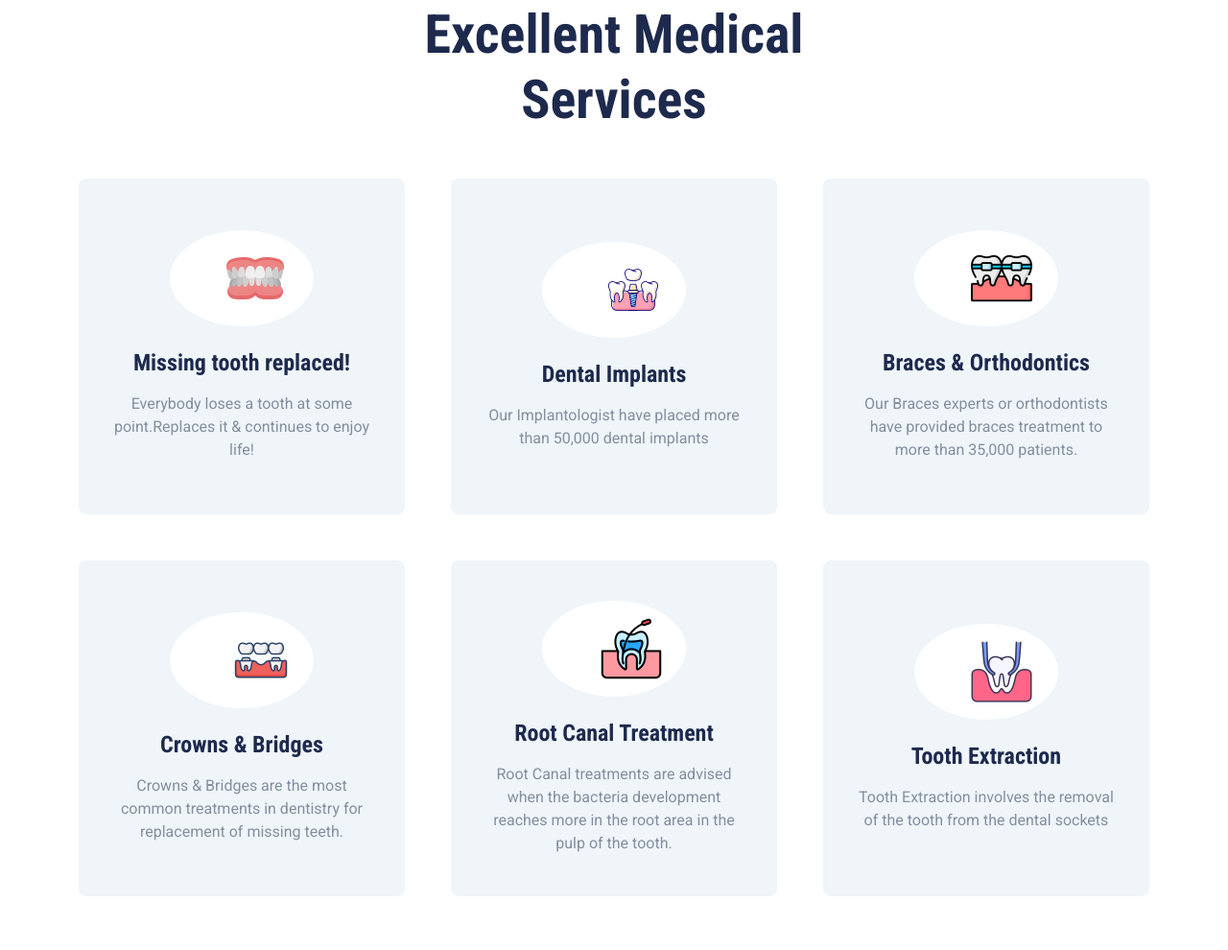
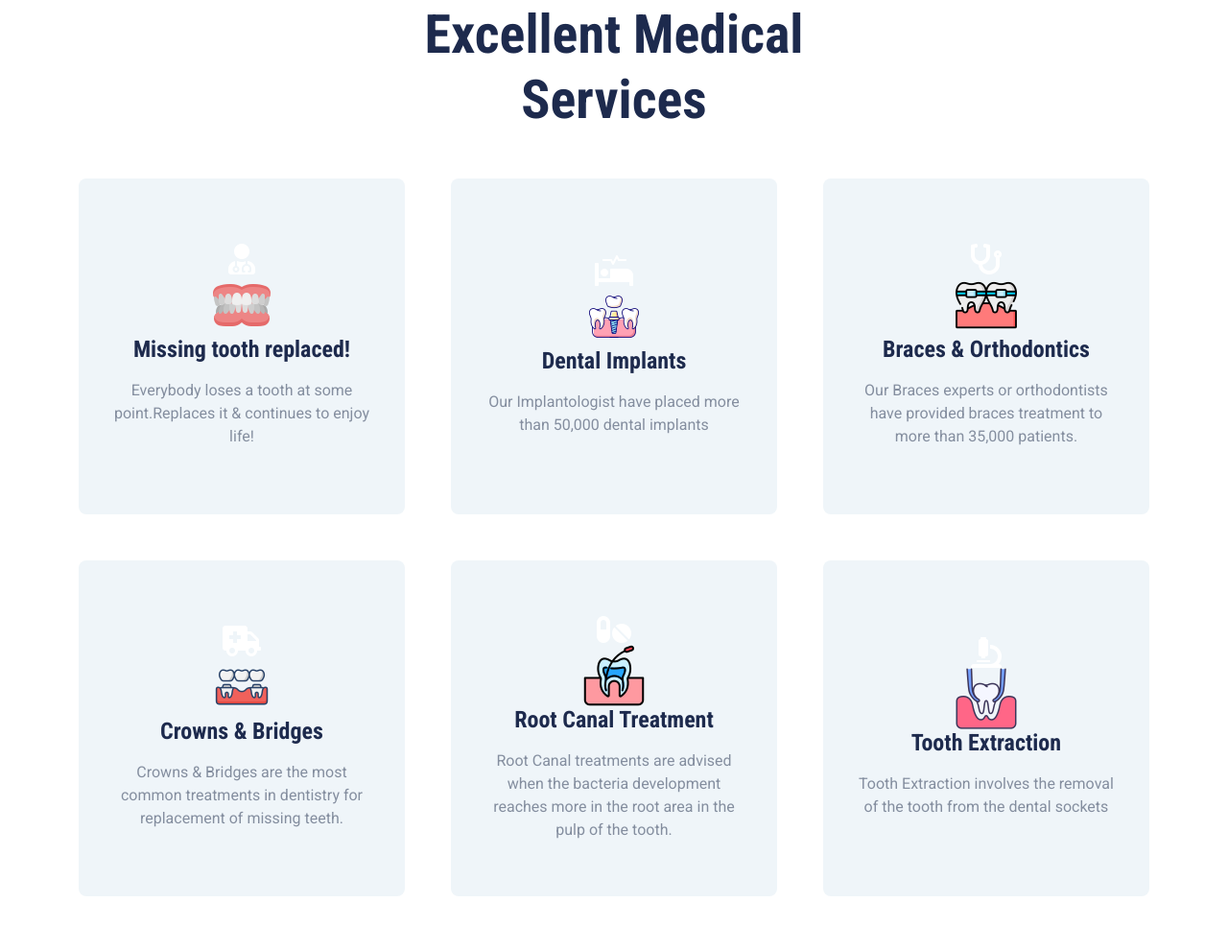
Before and after one commit to khalliwete/DENTACARE-APPOINTMENT-SYSTEM-main, a PHP site: page /index.html in a window 1280 px wide. Shown: the part 1408-2398 px from the top of the page at 96% size. Run offline with PHP 8.4, Linux system fonts and the light colour scheme; some libraries are stand-ins or nearby versions.

Commit message:
contents

```diff
--- a/css/style.css
+++ b/css/style.css
@@ -111,7 +111,7 @@
 .service-item .service-icon {
     width: 150px;
     height: 100px;
-    display: flex;
+    display: contents;
     align-items: center;
     justify-content: center;
     background: var(--primary);
```
